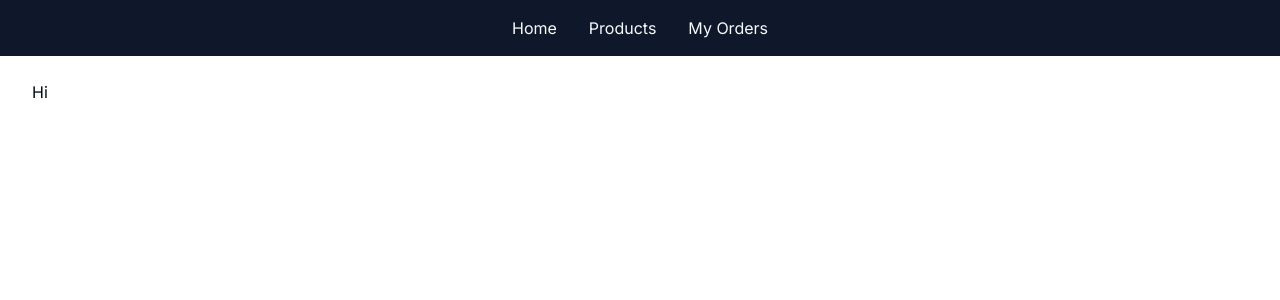
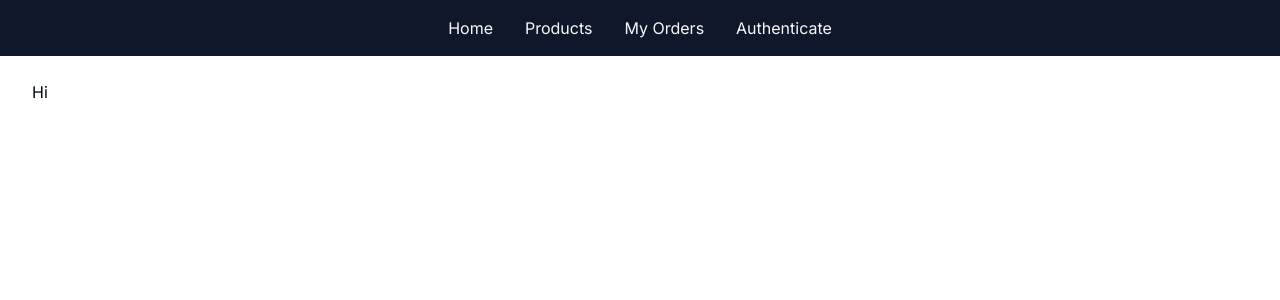
Before and after one commit to Am0stafa/ExamEase, a Next.js app: page /dashboard in a window 1280 px wide. Shown: the top 300 px of the page. Built offline with nearby package versions, Linux system fonts and the light colour scheme; no server answers.

Commit message:
feat: authentication

```diff
--- a/auth.ts
+++ b/auth.ts
@@ -8,7 +8,6 @@ export const {
   handlers: { GET, POST },
   auth,
   signIn,
-  signOut,
 } = NextAuth({
   callbacks: {
     async signIn({ user, account }) {
@@ -25,8 +24,6 @@ export const {
       return true;
     },
     async session({ token, session }) {
-      // console.log("token in session", token);
-      // console.log("session in session", session);
       return {
         ...session,
         user: {
@@ -37,7 +34,6 @@ export const {
       };
     },
     async jwt({ token }) {
-      // console.log("token in jwt", token);
       if (!token.sub) return token;
       const existingUser = await getUserById(token.sub);
 
--- a/src/app/(customerFacing)/layout.tsx
+++ b/src/app/(customerFacing)/layout.tsx
@@ -1,4 +1,7 @@
 import { Nav, NavLink } from "@/components/Nav"
+import { auth } from "../../../auth"
+import { Button } from "@/components/ui/button"
+import Link from "next/link"; // Add Link import
 
 export const dynamic = "force-dynamic"
 
@@ -13,6 +16,7 @@ export default function Layout({
         <NavLink href="/">Home</NavLink>
         <NavLink href="/products">Products</NavLink>
         <NavLink href="/orders">My Orders</NavLink>
+        <NavLink href="/sign-in">Authenticate</NavLink>
       </Nav>
       <div className="container my-6">{children}</div>
     </>
```
Also changed, not shown: 2 other files (tests, documents, lock files or other folders).
